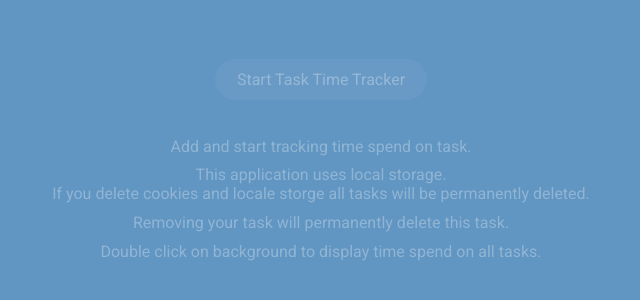
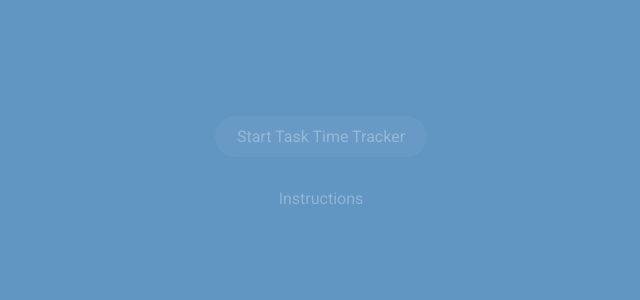
Before and after one commit to GregaRamsak/GregaRamsak.github.io, a plain HTML site: page index.html in a window 1280 px wide. Shown: the part 238-538 px from the top of the page, without its empty margins (319-959 px from the left). Drawn offline with Linux system fonts and the light colour scheme.

Commit message:
Instructions

```diff
--- a/index.html
+++ b/index.html
@@ -29,6 +29,9 @@
 
     a {
       text-decoration: none;
+    }
+
+    a.btn {
       border-radius: 5em;
       background-color: rgba(255, 255, 255, 0.05);
       display: inline-block;
@@ -36,9 +39,9 @@
       margin-bottom: 2em;
     }
 
-    a:hover {
-    background-color: rgba(255,255,255,0.08);
-}
+    .btn:hover {
+      background-color: rgba(255, 255, 255, 0.08);
+    }
 
     div {
       height: 100%;
@@ -47,22 +50,14 @@
       align-items: center;
       flex-direction: column;
     }
-
-    div span {
-      margin: 0.3em 0;
-      text-align: center;
-    }
   </style>
 </head>
 
 <body>
   <div>
-    <a href="/tasktimetracker.html">Start Task Time Tracker</a>
+    <a class="btn" href="/tasktimetracker.html">Start Task Time Tracker</a>
 
-    <span>Add and start tracking time spend on task.</span>
-    <span>This application uses local storage.<br/>If you delete cookies and locale storge all tasks will be permanently deleted.</span>
-    <span>Removing your task will permanently delete this task.</span>
-    <span>Double click on background to display time spend on all tasks.</span>
+    <a href="https://github.com/GregaRamsak/GregaRamsak.github.io/blob/master/README.md">Instructions</a>
 
   </div>
 </body>
```
